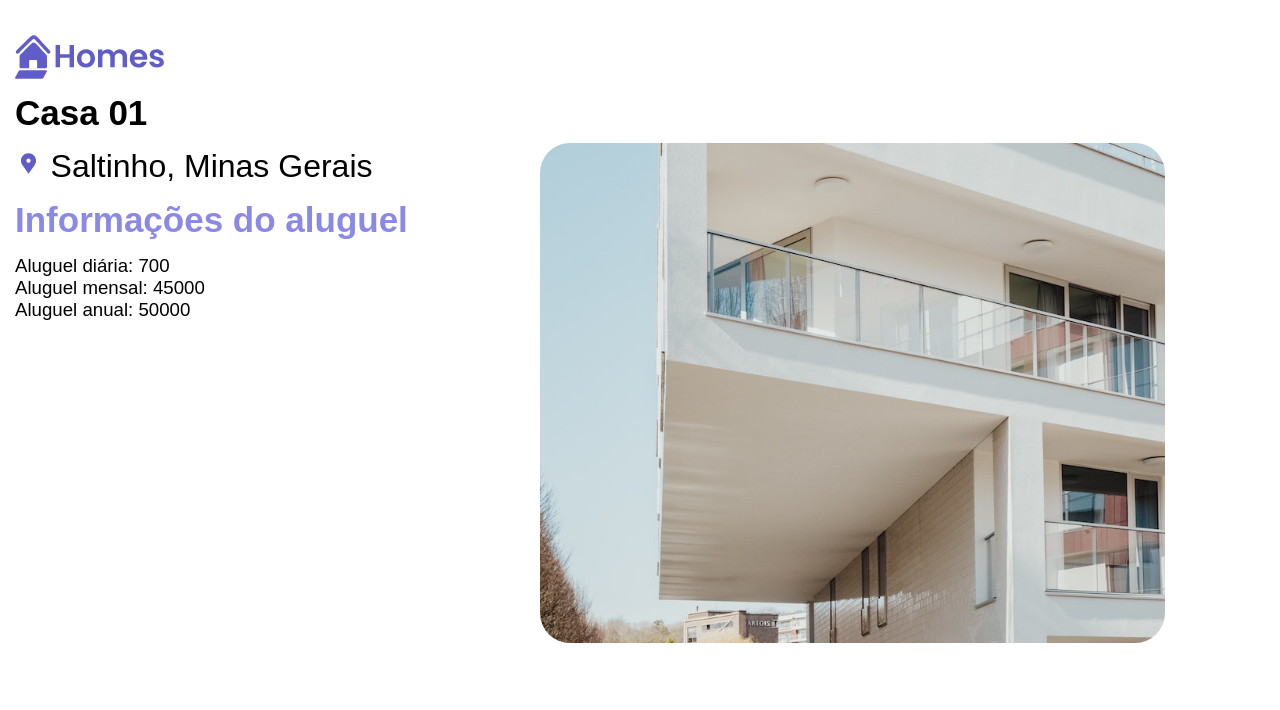
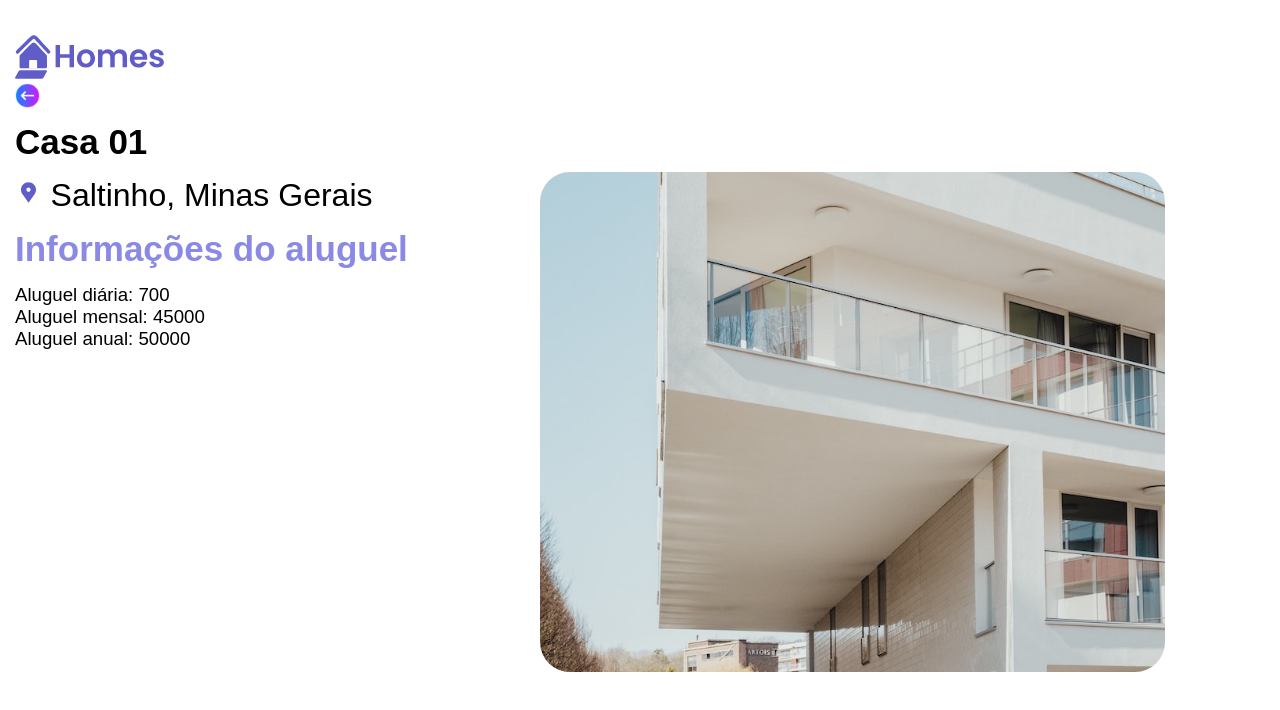
Before and after one commit to joaopiressenai/homes-app-angular, an Angular app: page /detalhes/1/aluguel in a window 1280 px wide. Shown: the top 710 px of the page. Built offline with nearby package versions, Linux system fonts and the light colour scheme.

Commit message:
Teste voltar

```diff
--- a/src/app/imovel-aluguel/imovel-aluguel.component.css
+++ b/src/app/imovel-aluguel/imovel-aluguel.component.css
@@ -93,3 +93,7 @@ input {
     border-radius: 10px;
     box-shadow: 5px 5px 5px rgba(0, 0, 0, 0.2);
 }
+
+.voltar {
+    width: 2%;
+}
--- a/src/app/imovel-aluguel/imovel-aluguel.component.html
+++ b/src/app/imovel-aluguel/imovel-aluguel.component.html
@@ -1,3 +1,4 @@
+<img src="voltar.png" alt="Voltar" class="voltar">
 <section class="content">
     <article>
         <img src="{{imovel?.url_foto}}" alt="Foto" class="listing-photo">
```
Also changed, not shown: public/voltar.png (added).
